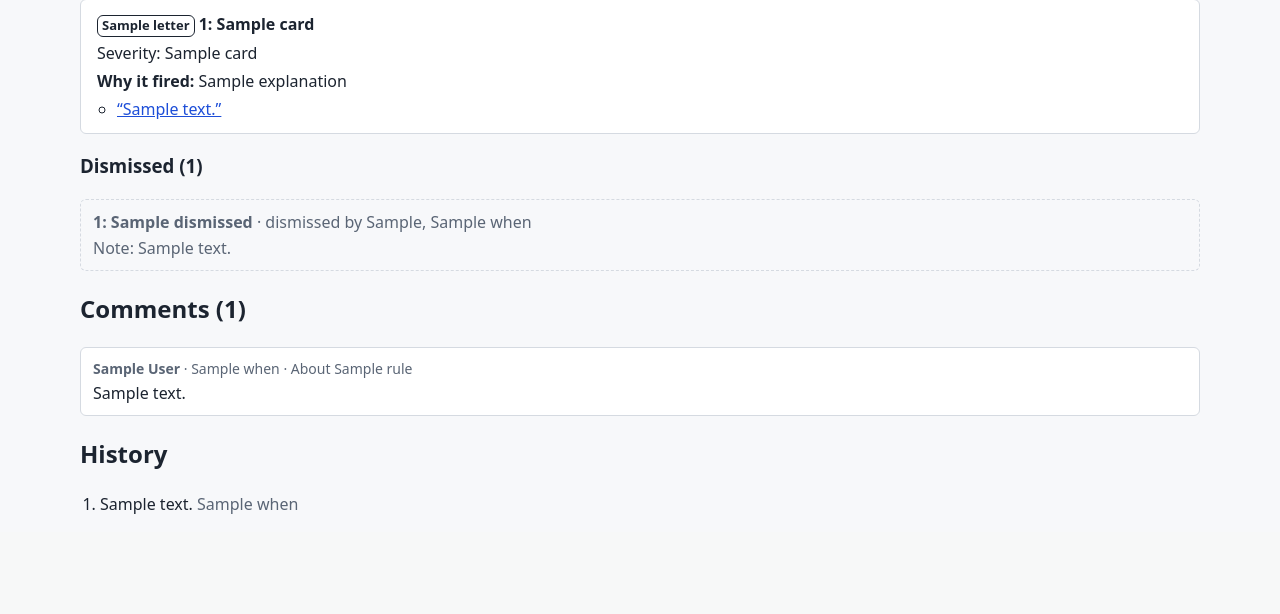
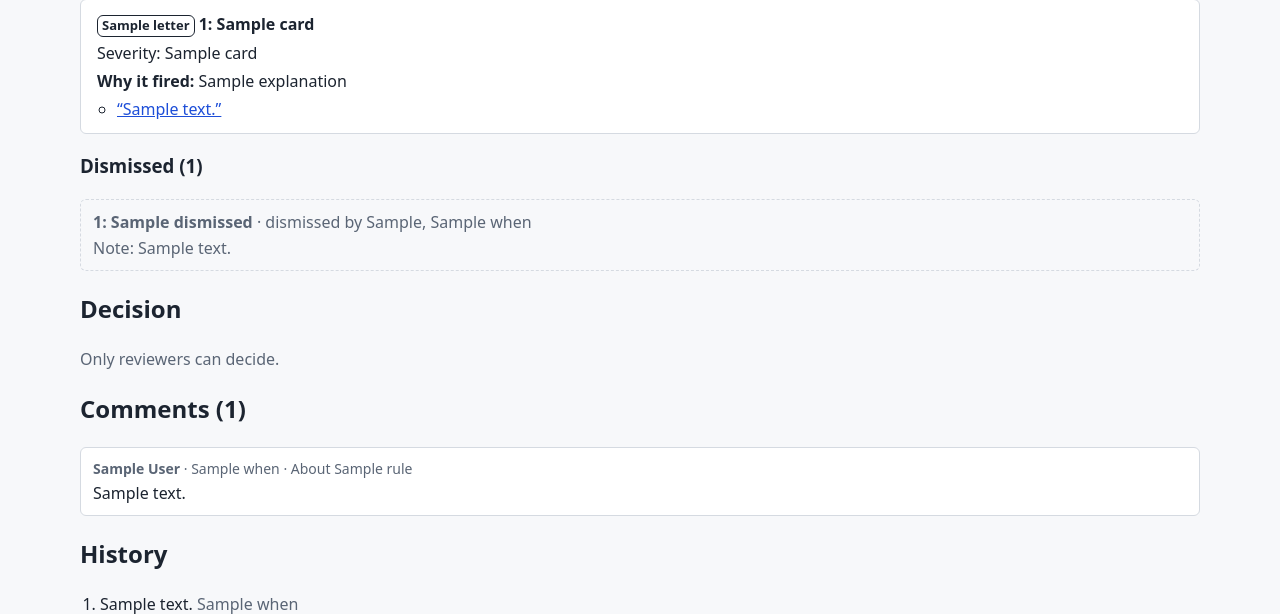
Before and after one commit to Nishi46/ClearPath_takehome, a FastAPI app: template app/templates/review.html in a window 1280 px wide. Shown: the part 619-1233 px from the top of the page. Before the commit the page ends 1133 px from the top, so only its background shows below. Run offline with FastAPI, Linux system fonts and the light colour scheme; the template is opened without the code that fills it: most values are stand-ins (such as "Sample title", 1, 10 or a date in 2020).

Commit message:
Decision form markup and no-JavaScript behavior

```diff
--- a/app/routes/pages.py
+++ b/app/routes/pages.py
@@ -108,7 +108,8 @@ def _render_review(request, data, status_code=200, error=None, reason=""):
                       copy=pieces, cards=review.cards_view(data, pieces), dismissed=review.dismissals_view(data),
                       versions=review.versions_view(data), notices=review.notices_view(data),
                       history=review.history_view(data), comments=review.comments_view(data),
-                      notes=(data["version"]["notes"] or "").strip(), error=error, reason=reason)
+                      notes=(data["version"]["notes"] or "").strip(), error=error, reason=reason,
+                      decision_form=review.decision_form_view(data))
     response.headers["Cache-Control"] = "no-store"  # the decision form depends on current state
     return response
 
--- a/app/static/style.css
+++ b/app/static/style.css
@@ -284,3 +284,14 @@ table.queue.row-clickable tbody tr { cursor: pointer; }
 .comment-text { white-space: pre-wrap; }
 .post-decision { font-weight: 700; border: 1px solid currentColor; border-radius: 999px; padding: 0 0.5rem; }
 .notice-error { border-left-color: var(--overdue-border); background: var(--overdue-bg); color: var(--overdue-text); font-weight: 700; }
+
+/* Review screen: decision form. Buttons are text labels; the reject button is also set apart by its border. */
+.decision-form { display: grid; gap: 0.5rem; }
+.decision-form textarea { width: 100%; box-sizing: border-box; font: inherit; padding: 0.5rem; }
+.decision-buttons { display: flex; flex-wrap: wrap; gap: 0.5rem; }
+.decision-buttons button { font: inherit; padding: 0.375rem 0.875rem; border: 1px solid var(--border); border-radius: var(--radius);
+  background: var(--surface); cursor: pointer; }
+.decision-approve { background: var(--accent); color: var(--accent-text); border-color: var(--accent); }
+.decision-reject { border: 2px solid var(--overdue-border); color: var(--overdue-text); }
+.decision-form button:focus-visible, .decision-form textarea:focus-visible { outline: 3px solid var(--focus); outline-offset: 2px; }
+.decision-readonly { color: var(--text-muted); }
--- a/app/templates/review.html
+++ b/app/templates/review.html
@@ -84,6 +84,26 @@
   </ul>
   {%- endif %}
 </section>
+{%- if decision_form %}
+<section class="decision-pane" aria-labelledby="decision-heading">
+  <h2 id="decision-heading">Decision</h2>
+  {%- if role == "reviewer" %}
+  <form method="post" action="/review/{{ decision_form.id }}/decision" class="decision-form">
+    <input type="hidden" name="version" value="{{ decision_form.version }}">
+    <label for="decision-reason">Reason (required for Request changes and Reject)</label>
+    <textarea id="decision-reason" name="reason" rows="4" maxlength="{{ decision_form.max_reason }}">
+{{ reason }}</textarea>
+    <div class="decision-buttons">
+      <button type="submit" name="outcome" value="approved" class="decision-approve">Approve</button>
+      <button type="submit" name="outcome" value="changes_requested" class="decision-changes">Request changes</button>
+      <button type="submit" name="outcome" value="rejected" class="decision-reject">Reject</button>
+    </div>
+  </form>
+  {%- else %}
+  <p class="decision-readonly">Only reviewers can decide.</p>
+  {%- endif %}
+</section>
+{%- endif %}
 <section class="comments-pane" aria-labelledby="comments-heading">
   <h2 id="comments-heading">Comments ({{ comments|length }})</h2>
   {%- if comments %}
```
Also changed, not shown: app/review.py (+15 -0 lines), tests/test_review_decision_form.py (added, +117 -0 lines).
